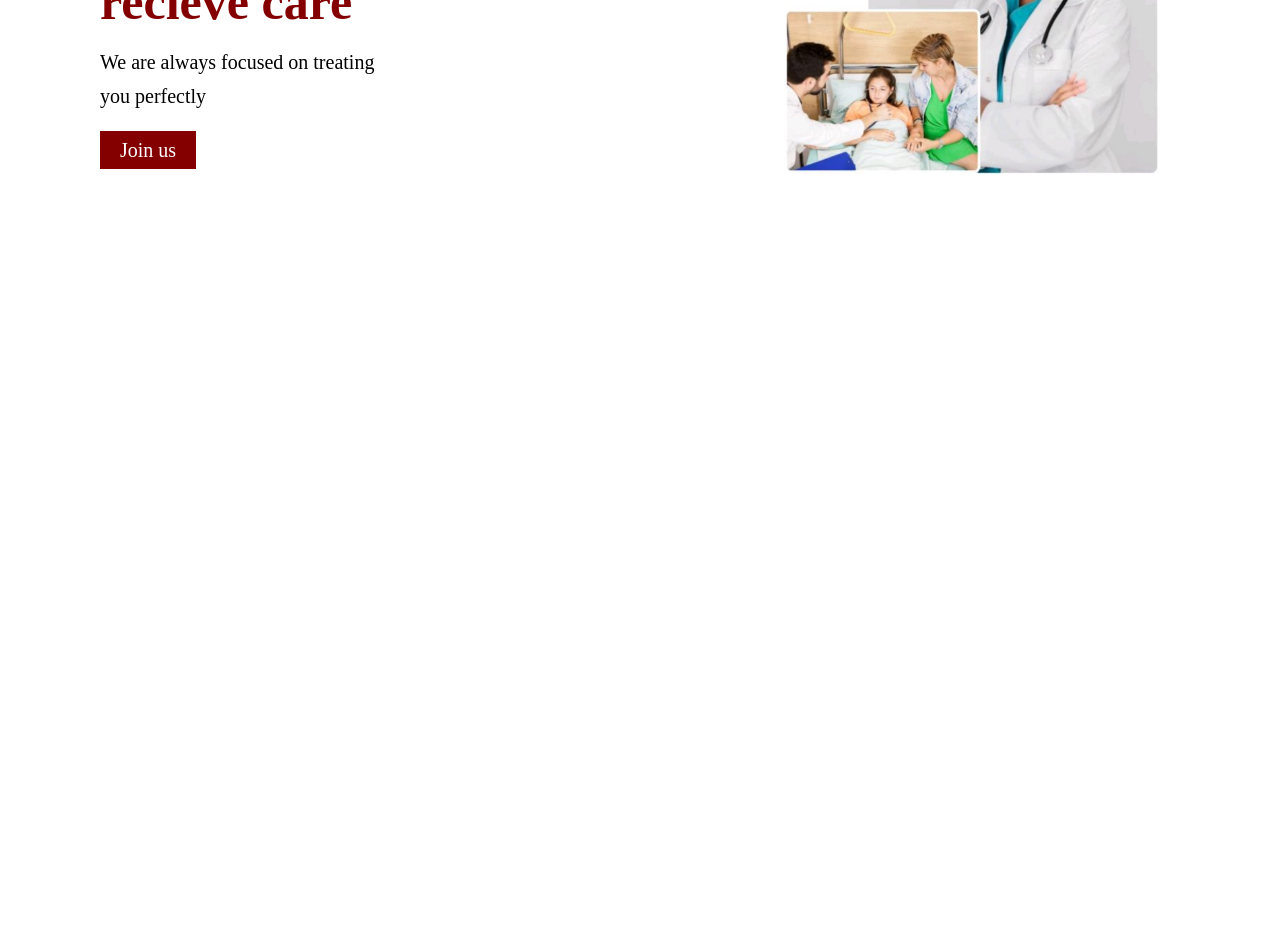
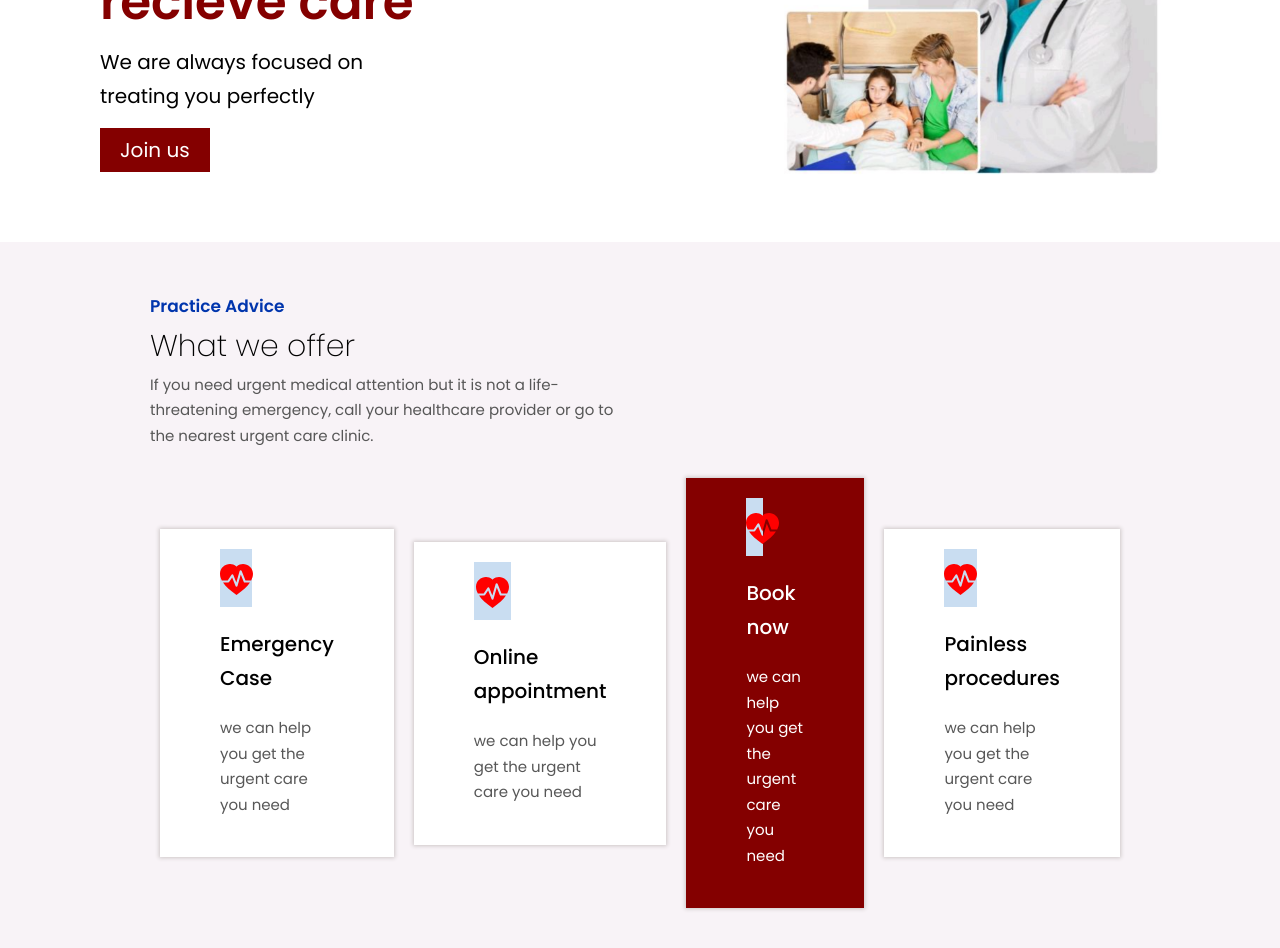
Before and after one commit to abunnazeer/evergreen-hospital, a React (Create React App) app: page / in a window 1280 px wide. Shown: the part 320-1268 px from the top of the page. Before the commit the page ends 800 px from the top, so only its background shows below. Built offline with nearby package versions, Linux system fonts and the light colour scheme.

Commit message:
adding more content on the home page

```diff
--- a/src/components/Card.js
+++ b/src/components/Card.js
@@ -1,7 +1,19 @@
-import styles from "./card.module.scss";
+import styles from './card.module.scss';
 
-const Card = () => {
-  return <section className={styles.container}>Hello card</section>;
+const Card = props => {
+  return (
+    <section
+      className={styles.container}
+      style={{
+        backgroundColor: props.bg,
+        padding: props.p,
+        boxShadow: props.bs,
+        margin: props.m,
+      }}
+    >
+      {props.children}
+    </section>
+  );
 };
 
 export default Card;
--- a/src/components/banner.module.scss
+++ b/src/components/banner.module.scss
@@ -5,8 +5,8 @@
   align-items: center;
   justify-content: space-between;
   //   height: 30rem;
-  font-family: 'poppinfs';
-  font-weight: 500;
+  font-family: 'poppins';
+  font-weight: 400;
   font-size: 2rem;
   padding: 5rem 10rem;
 
@@ -27,6 +27,6 @@
   a {
     background-color: $primary-color;
     padding: 0.8rem 2rem;
-    color: $white-color;
+    color: $white-color !important;
   }
 }
--- a/src/components/card.module.scss
+++ b/src/components/card.module.scss
@@ -1,5 +1,25 @@
-@import "../sass/variable";
+@import '../sass/variable';
 
 .container {
-  background-color: $primary-color;
+  background-color: $grey-color-100;
+  padding: 5rem 10rem;
+  font-family: 'poppins';
+  // font-weight: 400;
+  font-size: 2rem;
+  h1 {
+    font-size: 3rem;
+    color: $black-color;
+    width: 70%;
+    font-weight: 200;
+  }
+  h2 {
+    color: $blue-color;
+    font-size: 1.7rem;
+  }
+  p {
+    font-size: 1.5rem;
+    color: $black-color-200;
+    width: 50%;
+    margin-bottom: 2rem;
+  }
 }
--- a/src/global.scss
+++ b/src/global.scss
@@ -1,7 +1,60 @@
-@import "./sass/reset";
+@import './sass/reset';
 body {
   font-weight: 400;
   line-height: 1.7;
   box-sizing: border-box;
-  font-family: "Bebas Neue", cursive, "Poppins", sans-serif;
+  font-family: 'Bebas Neue', cursive, 'Poppins', sans-serif;
 }
+
+.size_1_5 {
+  font-size: 1.5rem !important;
+  width: 100% !important;
+}
+.size_2 {
+  font-size: 2rem !important;
+}
+
+.reset {
+  padding: 0 !important;
+  margin: 0 !important;
+}
+
+.p_m_1 {
+  padding: 1 !important;
+  margin: 1 !important;
+}
+.wt_100 {
+  width: 100% !important;
+}
+
+.white {
+  color: #fff !important;
+}
+.icon__bg {
+  background-color: #c9ddf1 !important;
+
+  padding-top: 1.5rem;
+  display: block;
+  width: 28%;
+  text-align: center;
+}
+
+.bold {
+  font-weight: 500 !important;
+}
+
+.mt_1_5 {
+  margin-top: 1.5rem !important;
+}
+
+.mt_2 {
+  margin-top: 2rem !important;
+}
+
+.mt_2_5 {
+  margin-top: 2.5rem !important;
+}
+
+.mt_3 {
+  margin-top: 3rem !important;
+}
--- a/src/pages/HomePage.js
+++ b/src/pages/HomePage.js
@@ -3,6 +3,9 @@ import Banner from '../components/Banner';
 import banner from '../components/banner.module.scss';
 import bana from '../assets/bana.png';
 import { Link } from 'react-router-dom';
+import Card from '../components/Card';
+import Flex from '../utils/Flex';
+import { HeartPulseFill } from 'react-bootstrap-icons';
 
 const HomePage = () => {
   return (
@@ -19,6 +22,63 @@ const HomePage = () => {
           <img src={bana} alt="banner" width={400} />
         </div>
       </Banner>
+      <Card p="5rem 15rem">
+        <h2>Practice Advice</h2>
+        <h1>What we offer</h1>
+        <p>
+          If you need urgent medical attention but it is not a life-threatening
+          emergency, call your healthcare provider or go to the nearest urgent
+          care clinic.
+        </p>
+
+        <Flex>
+          <Card bg="white" p="2rem 6rem" m="1rem" bs="#cdc7c7 0px 0px 4px 1px">
+            <div className="icon__bg">
+              <HeartPulseFill color="red" size={33} />
+            </div>
+            <h1 className="size_2 reset wt_100 bold mt_2">Emergency Case</h1>
+            <p className="p_m wt_100 mt_2">
+              we can help you get the urgent care you need
+            </p>
+          </Card>
+          <Card bg="white" p="2rem 6rem" m="1rem" bs="#cdc7c7 0px 0px 4px 1px">
+            <div className="icon__bg">
+              <HeartPulseFill color="red" size={33} />
+            </div>
+            <h1 className="size_2 reset wt_100 bold mt_2">
+              Online appointment
+            </h1>
+            <p className="p_m wt_100 mt_2 ">
+              we can help you get the urgent care you need
+            </p>
+          </Card>
+          <Card
+            bg="#840000"
+            p="2rem 6rem"
+            m="1rem"
+            bs="#cdc7c7 0px 0px 4px 1px"
+          >
+            <div className="icon__bg">
+              <HeartPulseFill color="red" size={33} />
+            </div>
+            <h1 className="size_2 reset wt_100 white bold mt_2">Book now</h1>
+            <p className="p_m wt_100 white mt_2">
+              we can help you get the urgent care you need
+            </p>
+          </Card>
+          <Card bg="white" p="2rem 6rem" m="1rem" bs="#cdc7c7 0px 0px 4px 1px">
+            <div className="icon__bg">
+              <HeartPulseFill color="red" size={33} />
+            </div>
+            <h1 className="size_2 reset wt_100 bold mt_2">
+              Painless procedures
+            </h1>
+            <p className="p_m wt_100 mt_2 ">
+              we can help you get the urgent care you need
+            </p>
+          </Card>
+        </Flex>
+      </Card>
     </section>
   );
 };
--- a/src/sass/_variable.scss
+++ b/src/sass/_variable.scss
@@ -4,4 +4,5 @@ $grey-color: #e6e6e6;
 $blue-color: #0135ad;
 $red-color: #ff0000;
 $black-color: #000;
+$black-color-200: #575757;
 $white-color: #fff;
--- /dev/null
+++ b/src/utils/Flex.js
@@ -0,0 +1,5 @@
+import styles from './flex.module.scss';
+const Flex = props => {
+  return <section className={styles.container}>{props.children}</section>;
+};
+export default Flex;
--- /dev/null
+++ b/src/utils/flex.module.scss
@@ -0,0 +1,5 @@
+.container {
+  display: flex;
+  align-items: center;
+  justify-content: space-between;
+}
```
